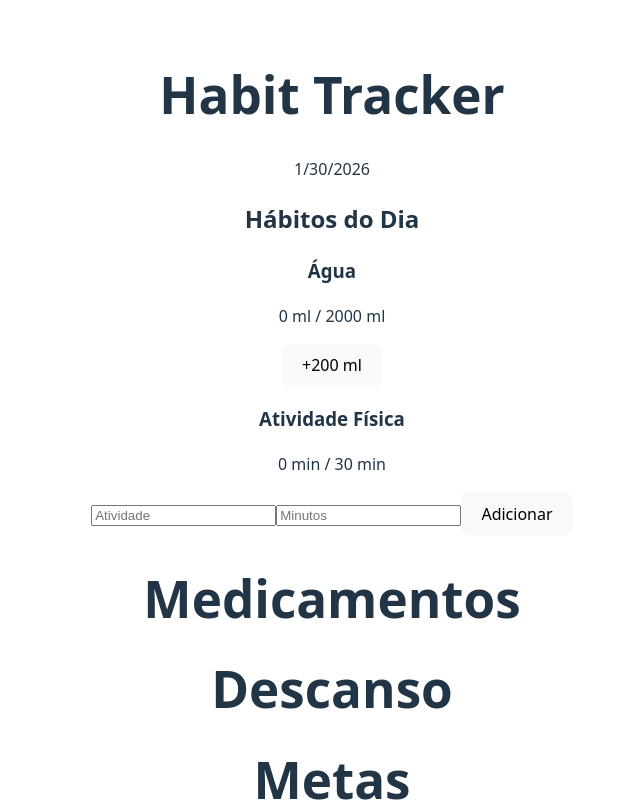
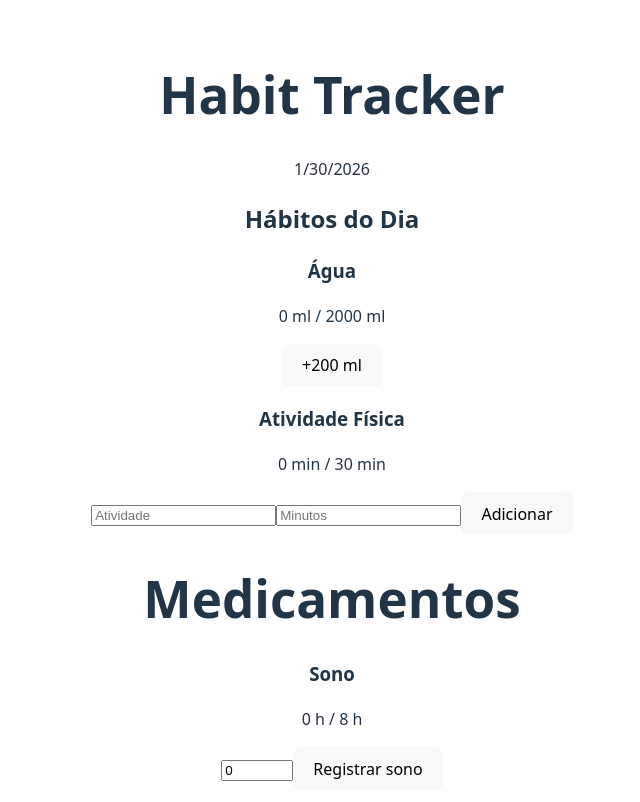
Before and after one commit to lscxxxxx/habit-tracker, a React (Vite) app: page / in a window 1280 px wide. Shown: the top 802 px of the page, without its empty margins (308-948 px from the left). Built offline with nearby package versions, Linux system fonts and the light colour scheme.

Commit message:
feat: implementar hábito de sono com registro diário

```diff
--- a/src/App.jsx
+++ b/src/App.jsx
@@ -22,6 +22,9 @@ function App() {
     }))
   }
 
+  const [sleep, setSleep] = useState(0)
+  const sleepGoal = 8
+  const updateSleep = (hours) => { setSleep(hours) }
 
   return (
     <>
@@ -35,6 +38,10 @@ function App() {
         exercise={exercise}
         exerciseGoal={exerciseGoal}
         onAddExercise={addExercise}
+
+        sleep={sleep}
+        sleepGoal={sleepGoal}
+        onUpdateSleep={updateSleep}
       />
     </>
   )
--- a/src/components/HabitDashboard.jsx
+++ b/src/components/HabitDashboard.jsx
@@ -10,7 +10,11 @@ export default function HabitDashboard({ water,
                                          onAddWater,
                                          exercise,
                                          exerciseGoal,
-                                         onAddExercise}) {
+                                         onAddExercise,
+                                         sleep,
+                                         sleepGoal,
+                                         onUpdateSleep
+                                        }) {
     return (
         <div>
             <h2>Hábitos do Dia</h2>
@@ -25,7 +29,11 @@ export default function HabitDashboard({ water,
                 onAdd={onAddExercise}
             />
             <MedicineHabit />
-            <SleepHabit />
+            <SleepHabit
+                value={sleep}
+                goal={sleepGoal}
+                onUpdate={onUpdateSleep}
+            />
             <ToDoHabit />
             <AchievementHabit />
         </div>
--- a/src/components/habits/SleepHabit.jsx
+++ b/src/components/habits/SleepHabit.jsx
@@ -1,7 +1,13 @@
-export default function SleepHabit() {
+import { useState } from 'react'
+
+export default function SleepHabit({ value, goal, onUpdate }) {
+    const [hours, setHours] = useState(value)
     return (
         <div>
-            <h1>Descanso</h1>
+            <h3>Sono</h3>
+            <p>{value} h / {goal} h</p>
+            <input type="number" step="0.5" min="0" max="24" value={hours} onChange={e => setHours(e.target.value)}/>
+            <button onClick={() => onUpdate(Number(hours))}>Registrar sono</button>
         </div>
-    );
+    )
 }
```
